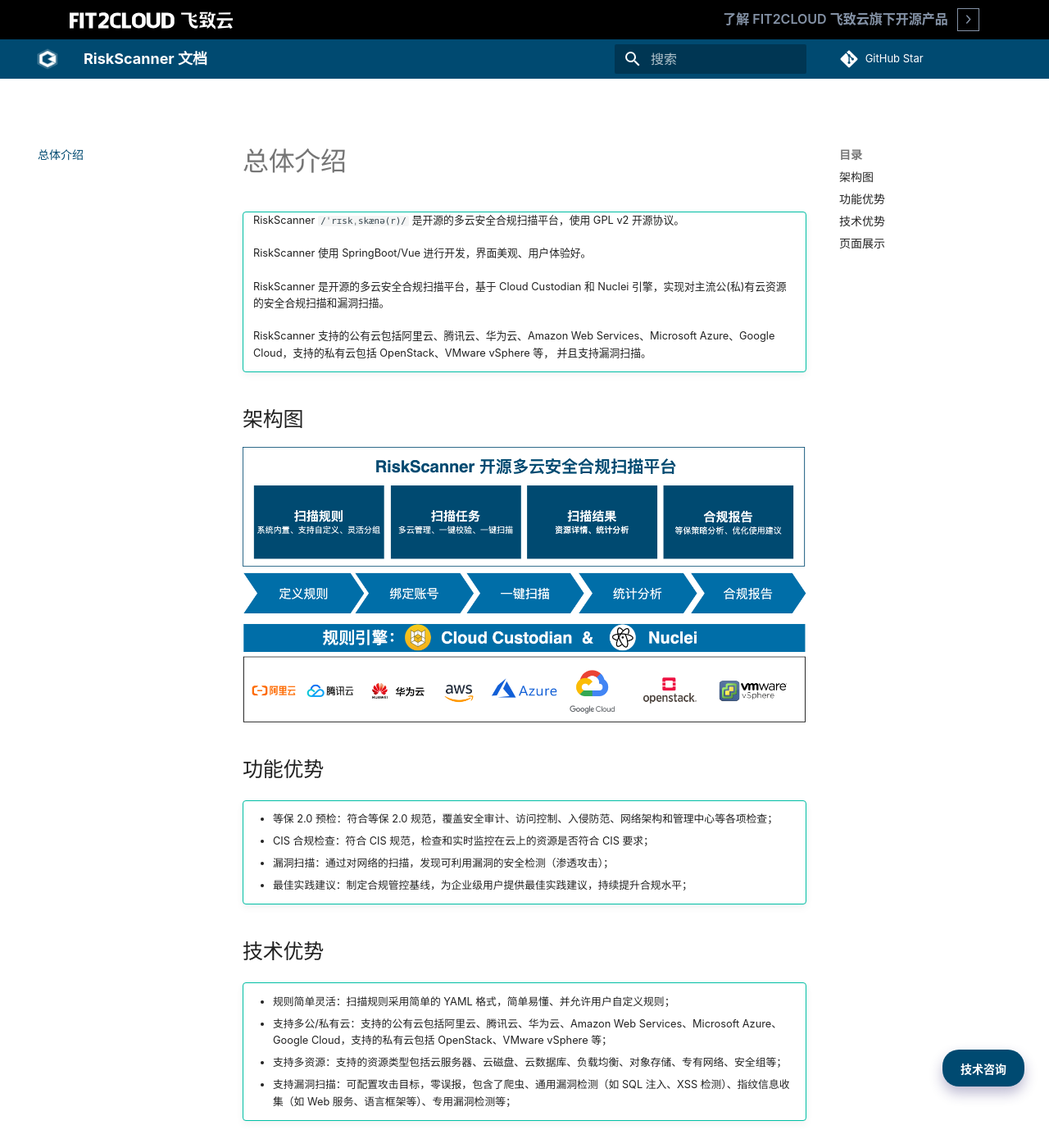
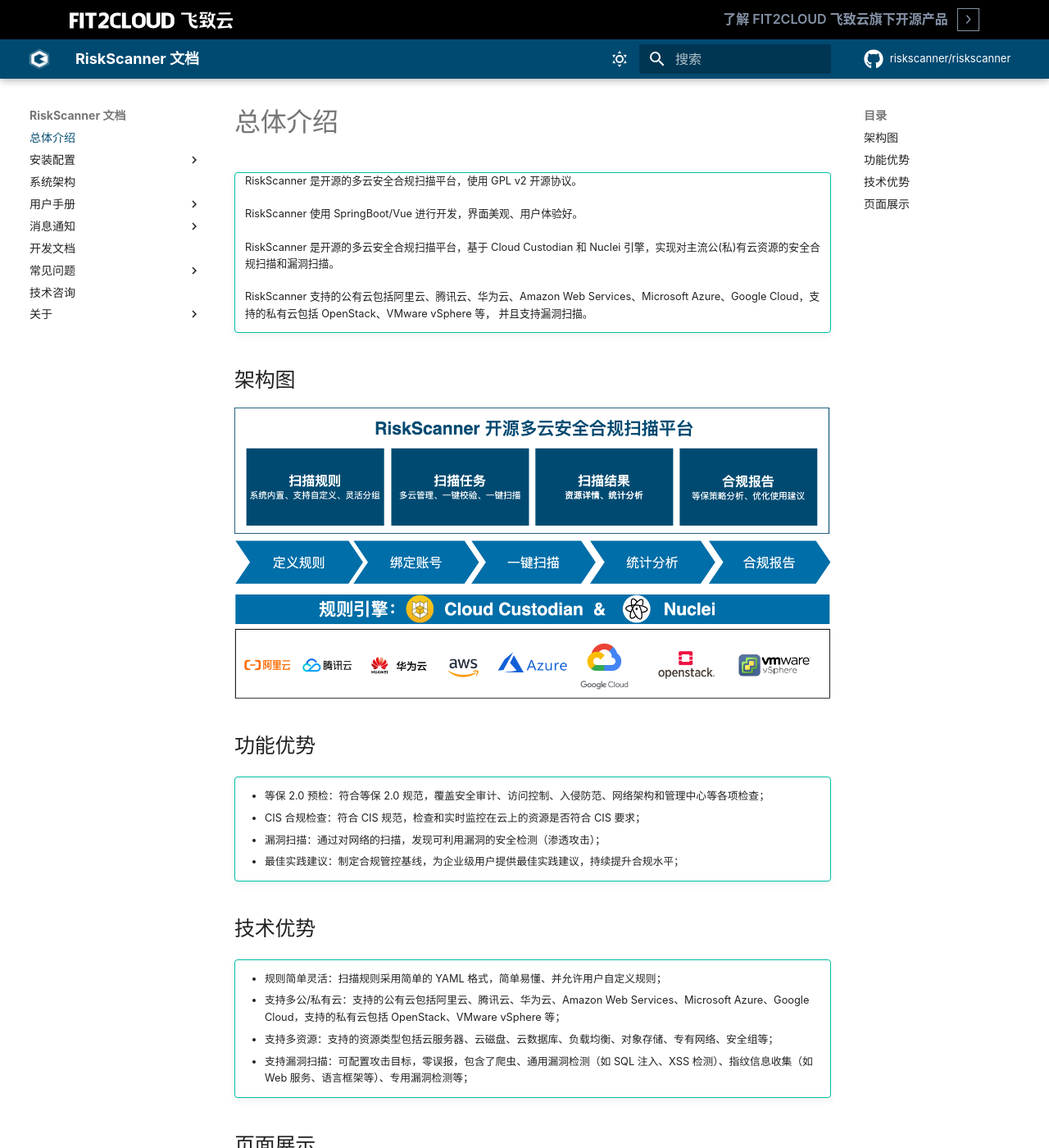
Before and after one commit to fit2cloud/riskscanner-docs, an MkDocs documentation site: the page built from docs/index.md, in a window 1280 px wide and 1400 px high. Shown: the whole window at 82% size. Built offline with MkDocs 1.6.1 and Material for MkDocs 9.7.7, drawn with Linux system fonts in a browser that asks for light colours; comment, search, counter and statistics services are not loaded; the version menu is left out.

Commit message:
feat: 更新一些功能

```diff
--- a/docs/css/extra.css
+++ b/docs/css/extra.css
@@ -128,3 +128,14 @@
   display: inline-block;
   border-bottom: .05rem var(--md-default-fg-color--lightest);
 }
+
+
+.md-grid {
+  margin-left: 1rem;
+  margin-right: auto;
+  max-width: initial;
+}
+
+.md-top {
+  margin-top: 2rem;
+}
--- a/docs/index.md
+++ b/docs/index.md
@@ -1,7 +1,7 @@
 # 总体介绍
 
 !!! tip ""
-    RiskScanner `/ˈrɪskˌskænə(r)/` 是开源的多云安全合规扫描平台，使用 GPL v2 开源协议。
+    RiskScanner 是开源的多云安全合规扫描平台，使用 GPL v2 开源协议。
 
     RiskScanner 使用 SpringBoot/Vue 进行开发，界面美观、用户体验好。
 
--- a/mkdocs.yml
+++ b/mkdocs.yml
@@ -1,9 +1,9 @@
 site_name: 'RiskScanner 文档'
 site_url: 'https://docs.riskscanner.io'
-site_description: 'RiskScanner 文档'
 site_author: 'maguohao'
+site_description: 'RiskScanner 是开源的多云安全合规扫描平台'
 
-repo_name: 'GitHub Star'
+repo_name: 'riskscanner/riskscanner'
 repo_url: 'https://github.com/riskscanner/riskscanner.git'
 edit_uri: ''
 
@@ -12,22 +12,30 @@ theme:
   logo: 'img/logo.ico'
   favicon: 'img/facio.ico'
   language: 'zh'
-  highlightjs: true
-  feature:
-    tabs: true
-  hljs_languages:
-    - yaml
-    - django
   palette:
-    accent: 'red'
+    - scheme: default
+      accent: 'red'
+      toggle:
+        icon: material/weather-sunny
+        name: Switch to dark mode
+    - scheme: slate
+      accent: 'red'
+      toggle:
+        icon: material/weather-night
+        name: Switch to light mode
   features:
+    - navigation.instant
+    - navigation.tracking
+    - navigation.indexes
+    - navigation.top
     - search.suggest
     - search.highlight
     - search.share
-    - navigation.instant
     - header.autohide
   font: false
   custom_dir: 'theme'
+  icon:
+    repo: fontawesome/brands/github
 
 nav:
   - 总体介绍: index.md
@@ -50,6 +58,7 @@ nav:
       - 解决云账号校验失败问题(Custodian): question/account.md
       - 如何自定义规则(Custodian): question/rule.md
       - 自定义阿里云监控规则示例(Custodian): question/example.md
+  - 技术咨询: https://jinshuju.net/f/ARLfRi
   - 关于:
       - 更新说明: about/changelog.md
       - 联系我们: about/contact.md
@@ -100,6 +109,9 @@ extra:
     language: 'zh'
     Content-Encoding: gzip
   generator: false
+  version:
+    default: master
+    provider: mike
   social:
     - icon: fontawesome/brands/github
       link: https://github.com/riskscanner
--- a/theme/main.html
+++ b/theme/main.html
@@ -33,9 +37,7 @@
   </footer>
 {% endblock %}
 
-
 {% block footer %}
-    <!-- copyright -->
     <footer class="md-footer">
       <div class="md-footer-meta md-typeset">
         <div class="md-footer-meta__inner md-grid">
@@ -50,6 +52,7 @@
         </div>
       </div>
     </footer>
+    <!--
     <section id="footer_start">
       <div class="footer-start-box" >
         <div class="footer-start-title">
@@ -57,15 +60,14 @@
         </div>
       </div>
    </section>
+   -->
 {% endblock footer %}
 
 {% block libs %}
     {{ super() }}
     <script src="{{ base_url }}/js/lightgallery.min.js"></script>
-
     <script src="{{ base_url }}/js/jquery-3.5.1.min.js"></script>
     <script src="{{ base_url }}/js/mega.js"></script>
-
 {% endblock libs %}
 
 {% block scripts %}
```
Also changed, not shown: other parts of theme/main.html (+7 -3 lines).
